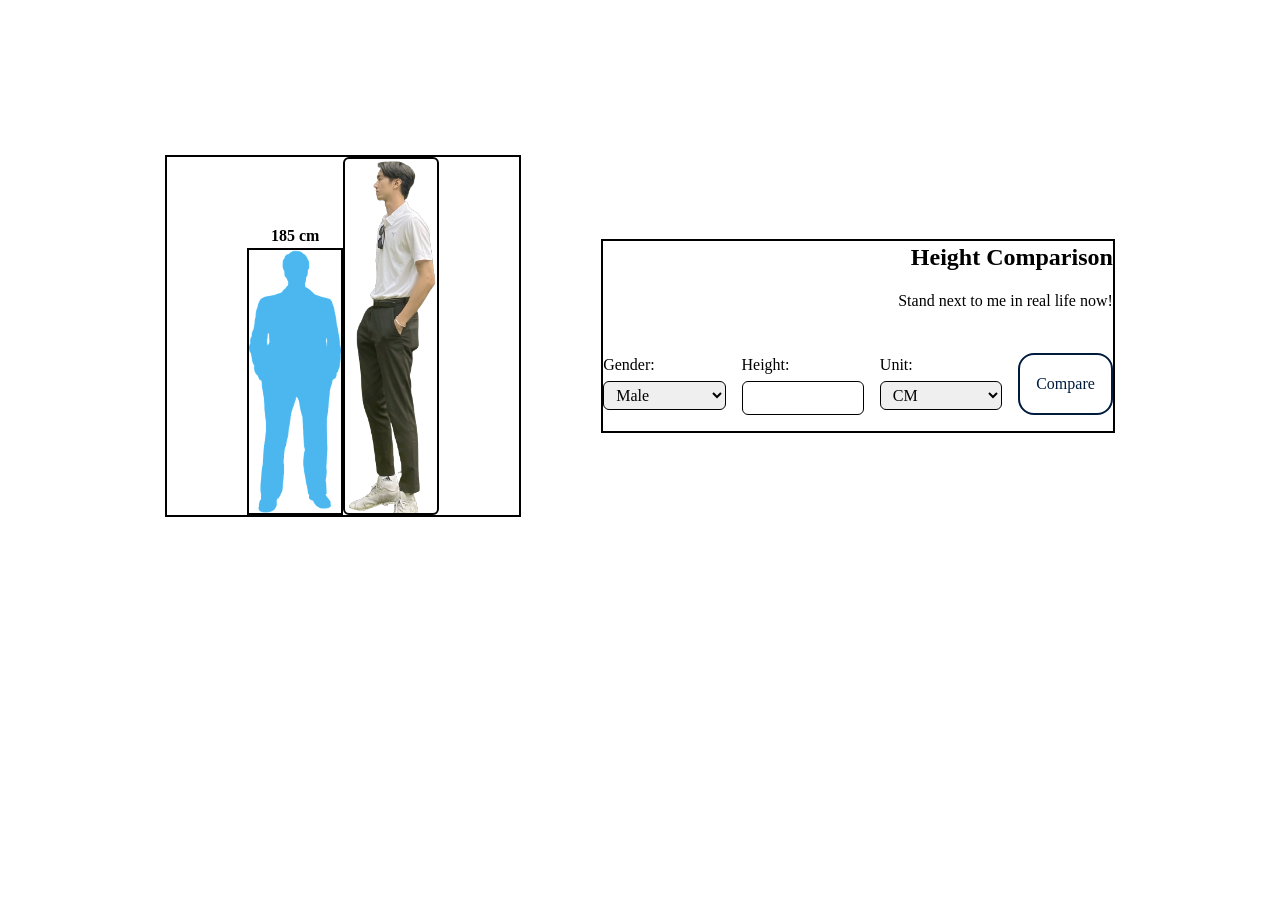
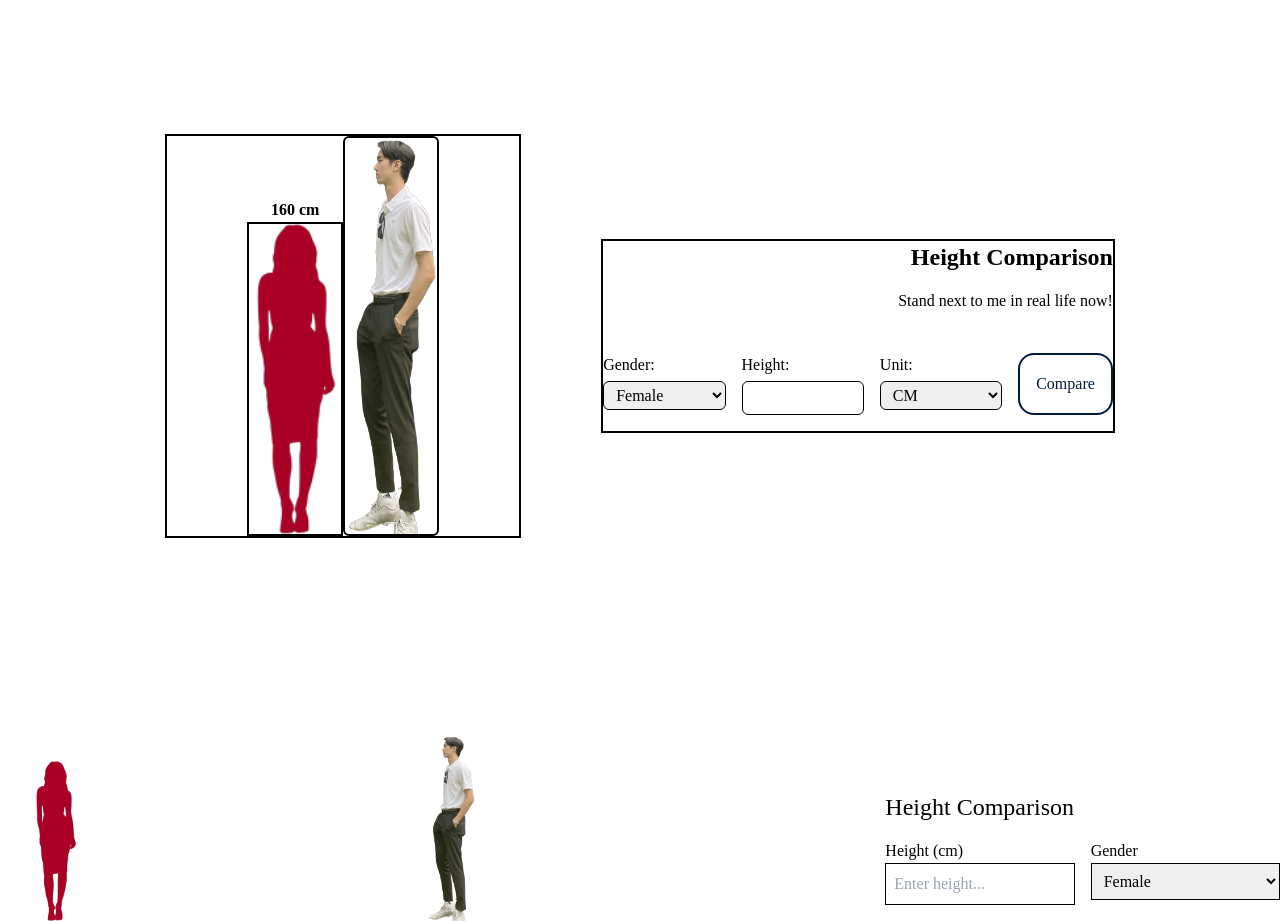
Before and after one commit to Kok-je/Scrabloo, a React (Create React App) app: page / in a window 1280 px wide. Shown: the part 1720-2641 px from the top of the page. Before the commit the page ends 2456 px from the top, so only its background shows below. Built offline with nearby package versions, Linux system fonts and the light colour scheme.

Commit message:
Updated Height Tool

```diff
--- a/src/App.js
+++ b/src/App.js
@@ -3,6 +3,7 @@ import Navbar from './components/Navbar'
 import Home from './components/Home'
 import About from './components/About'
 import Height from './components/Height'
+import HeightComparison from './components/HeightComparison'
 
 const App = () => {
   return (
@@ -11,6 +12,7 @@ const App = () => {
       <Home />
       <About />
       <Height />
+      <HeightComparison />
     </div>
   )
 }
--- a/src/components/Height.jsx
+++ b/src/components/Height.jsx
@@ -4,36 +4,29 @@ import female from '../assets/female.png'
 import myheight from '../assets/height.png'
 
 const Height = () => {
-  const [gender, setGender] = useState("male");
+  const [gender, setGender] = useState("female");
   const [height, setHeight] = useState("");
   const [unit, setUnit] = useState("cm");
-  const [comparisonHeight, setComparisonHeight] = useState(185);
+  const [comparisonHeight, setComparisonHeight] = useState(160);
 
   const handleSubmit = (e) => {
     e.preventDefault();
-    if (unit === "ft") {
-      setComparisonHeight(height * 30.48);
-    } else {
     setComparisonHeight(height);
-    }
   };
 
   return (
     <div name='about' className='w-full sm:h-screen py-40 sm:py-0 text-gray-300 '>
         <div className="flex flex-row justify-center items-center w-full h-full mt-7">
-            <div className="div flex flex-col items-center justify-center px-20 border-2">
-                <div className="flex flex-col md:flex-row items-end justify-center ">
-                    <div
-                    className="h-full md:w-24 relative"
-                    >
+            <div className="div flex flex-crow items-end justify-center px-20 border-2">
+                <div className="h-full md:w-24">
                     <p className="text-center font-bold">
                         {comparisonHeight} {unit === "cm" ? "cm" : "ft"}
                     </p>
                     <img
                         src={gender === 'male' ? male : female}
                         alt={`${gender} silhouette`}
-                            className="bottom-0 left-0 right-0 w-full h-auto border-2"
-                            style={{ height: `${(comparisonHeight / 185) * 100}%` }}
+                        className="bottom-0 left-0 right-0 w-full h-full border-2"
+                        style={{ height: `${(comparisonHeight / 185) * 400}` }}
                     />
                 </div>
                 <div
@@ -42,9 +35,9 @@ const Height = () => {
                     <img
                         src={myheight}
                         alt="That's me, Shawn!"
-                            className="w-full h-auto rounded-md border-2"
+                        className="w-full h-full rounded-md border-2"
+                        style={{ height: 400, width: "auto" }}
                     />
-                    </div>
                 </div>
             </div>
             <div className="div flex flex-col items-end ml-20 border-2">
--- /dev/null
+++ b/src/components/HeightComparison.jsx
@@ -0,0 +1,51 @@
+import React, { useState } from 'react';
+import male from '../assets/male.png'
+import female from '../assets/female.png'
+import myheight from '../assets/height.png'
+
+
+const HeightComparison = () => {
+    const [height, setHeight] = useState('');
+  const [gender, setGender] = useState('female');
+  const [silhouetteHeight, setSilhouetteHeight] = useState(160);
+
+  function handleHeightChange(event) {
+    const newHeight = parseInt(event.target.value);
+    setHeight(newHeight);
+    setSilhouetteHeight(newHeight);
+  }
+
+  function handleGenderChange(event) {
+    setGender(event.target.value);
+  }
+
+  return (
+    <div className="max-w-1100 mx-auto flex flex-col items-end justify-start md:flex-row">
+        <div className="flex-1 md:ml-8">
+            <img src={gender === 'female' ? female : male} alt="Silhouette" className="max-w-full object-contain" style={{ height: silhouetteHeight }} />
+        </div>
+      <div className="flex-1 md:mr-8">
+        <img src={myheight} alt="My Image" className="max-w-full object-contain" style={{ height: 185 }} />
+      </div>
+      <div className="flex-1 md:ml-8">
+        <h2 className="text-2xl mb-4">Height Comparison</h2>
+        <div className="flex mb-4">
+          <div className="w-1/2 mr-2">
+            <label htmlFor="height">Height (cm)</label>
+            <input type="number" id="height" name="height" value={height} onChange={handleHeightChange} className="w-full p-2 border border-gray-400" placeholder="Enter height..." />
+          </div>
+          <div className="w-1/2 ml-2">
+            <label htmlFor="gender">Gender</label>
+            <select id="gender" name="gender" value={gender} onChange={handleGenderChange} className="w-full p-2 border border-gray-400">
+              <option value="female">Female</option>
+              <option value="male">Male</option>
+            </select>
+          </div>
+        </div>
+      </div>
+
+    </div>
+  )
+}
+
+export default HeightComparison
```
Also changed, not shown: src/assets/female.png. Lines whose indentation alone changed are shown as unchanged.
